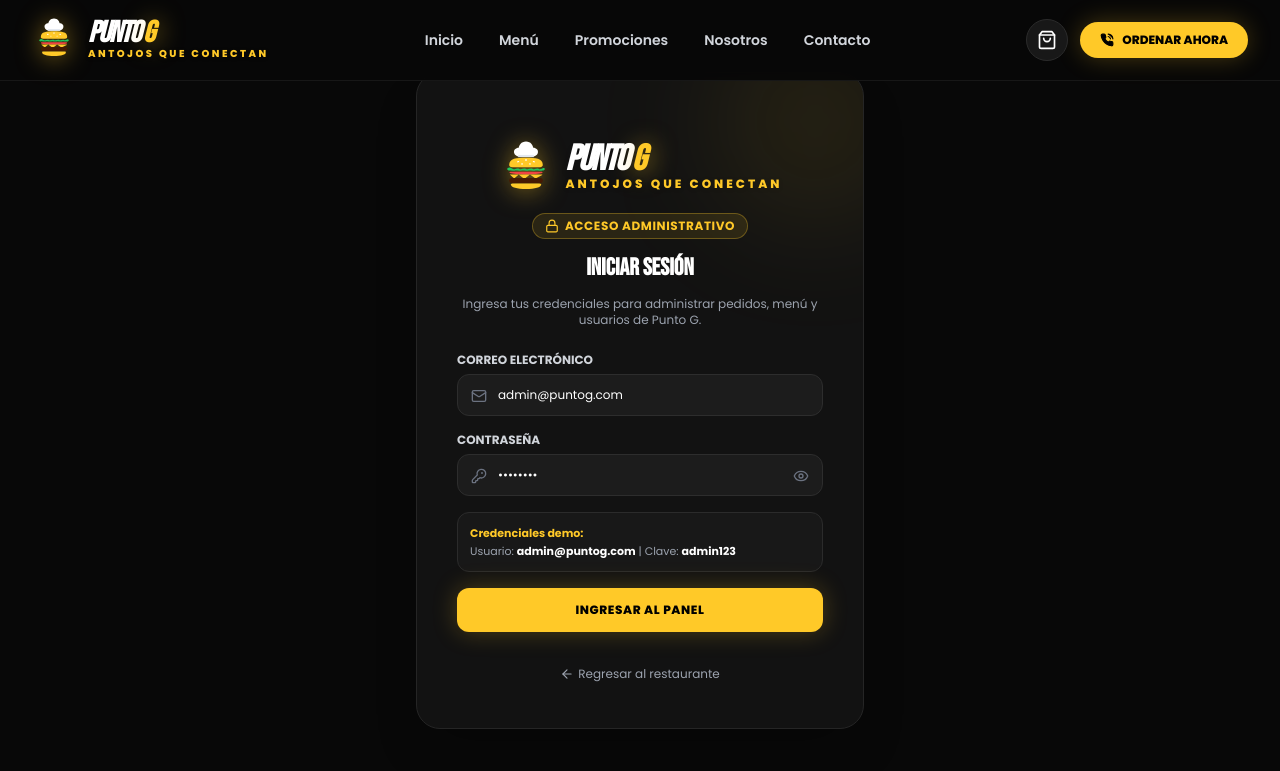
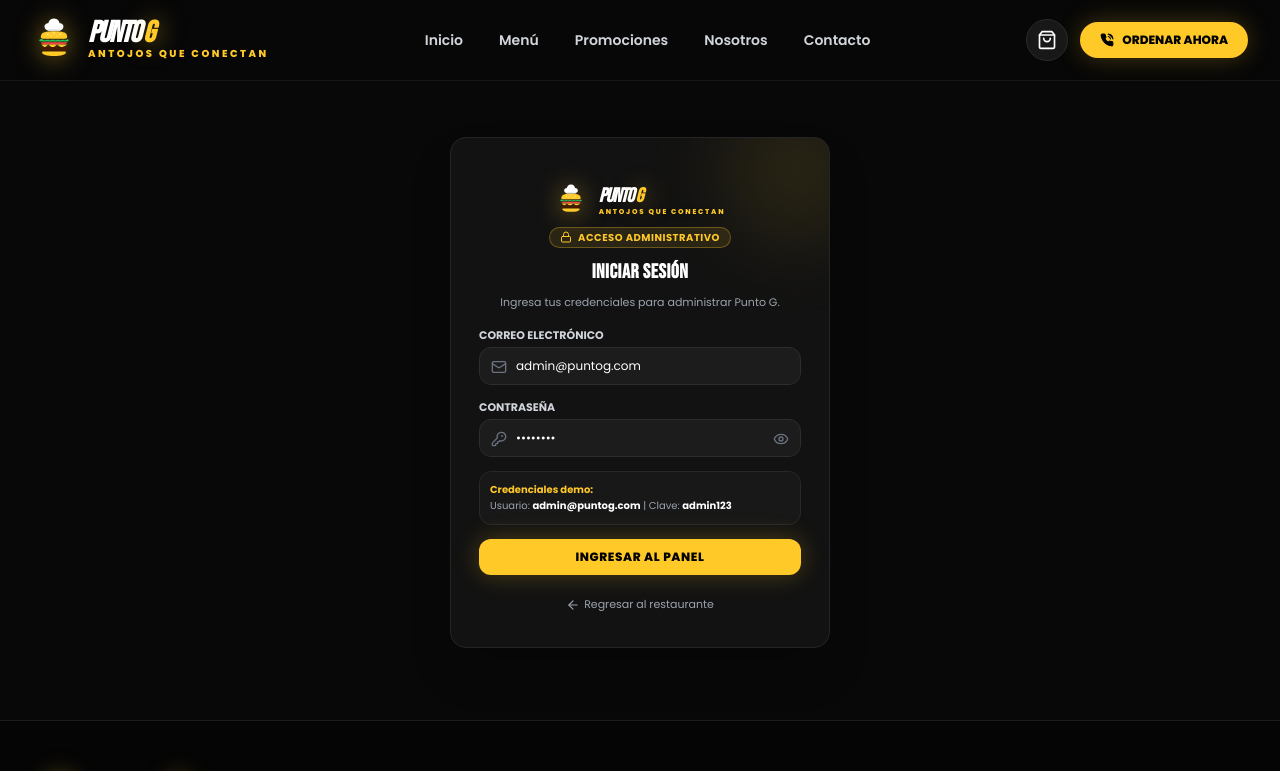
Before and after one commit to SarriaFreelancer/gastronegocios, a Next.js app: page /admin in a window 1280 px wide. Shown: the top 771 px of the page. Built offline with nearby package versions, Linux system fonts and the light colour scheme.

Commit message:
fix(admin): adjust login card spacing below navbar, compact layout and full visibility

```diff
--- a/src/app/admin/page.tsx
+++ b/src/app/admin/page.tsx
@@ -418,37 +418,37 @@ export default function AdminPage() {
   // ==================== LOGIN VIEW ====================
   if (!isAuthenticated) {
     return (
-      <div className="min-h-screen bg-[#080808] flex items-center justify-center p-4">
-        <div className="w-full max-w-md bg-[#121212] border border-[#252525] rounded-3xl p-8 sm:p-10 shadow-2xl space-y-6 relative overflow-hidden">
+      <div className="min-h-[calc(100vh-5rem)] bg-[#080808] flex items-center justify-center pt-24 sm:pt-28 pb-12 px-4">
+        <div className="w-full max-w-[380px] bg-[#121212] border border-[#252525] rounded-2xl p-6 sm:p-7 shadow-2xl space-y-4 relative overflow-hidden">
           {/* Subtle yellow ambient background glow */}
-          <div className="absolute -top-12 -right-12 w-48 h-48 bg-brand-yellow/10 rounded-full blur-3xl pointer-events-none" />
+          <div className="absolute -top-10 -right-10 w-36 h-36 bg-brand-yellow/10 rounded-full blur-2xl pointer-events-none" />
 
-          <div className="text-center space-y-3">
-            <div className="flex justify-center mb-2">
-              <Logo size="lg" />
+          <div className="text-center space-y-2">
+            <div className="flex justify-center mb-1">
+              <Logo size="sm" />
             </div>
-            <div className="inline-flex items-center gap-1.5 px-3 py-1 rounded-full bg-brand-yellow/10 border border-brand-yellow/30 text-brand-yellow text-xs font-bold uppercase tracking-wider">
-              <Lock className="w-3.5 h-3.5" />
+            <div className="inline-flex items-center gap-1.5 px-2.5 py-0.5 rounded-full bg-brand-yellow/10 border border-brand-yellow/30 text-brand-yellow text-[10px] font-bold uppercase tracking-wider">
+              <Lock className="w-3 h-3" />
               <span>Acceso Administrativo</span>
             </div>
-            <h1 className="text-2xl font-black uppercase text-white font-display">
+            <h1 className="text-xl font-black uppercase text-white font-display tracking-wide">
               INICIAR SESIÓN
             </h1>
-            <p className="text-xs text-gray-400">
-              Ingresa tus credenciales para administrar pedidos, menú y usuarios de Punto G.
+            <p className="text-[11px] text-gray-400">
+              Ingresa tus credenciales para administrar Punto G.
             </p>
           </div>
 
           {loginError && (
-            <div className="bg-red-500/20 border border-red-500/40 text-red-400 text-xs p-3 rounded-xl flex items-center gap-2">
+            <div className="bg-red-500/20 border border-red-500/40 text-red-400 text-xs p-2.5 rounded-xl flex items-center gap-2">
               <AlertCircle className="w-4 h-4 flex-shrink-0" />
               <span>{loginError}</span>
             </div>
           )}
 
-          <form onSubmit={handleLogin} className="space-y-4 text-xs">
+          <form onSubmit={handleLogin} className="space-y-3.5 text-xs">
             <div>
-              <label className="block text-gray-300 font-bold uppercase mb-1.5">
+              <label className="block text-gray-300 font-bold uppercase text-[11px] mb-1">
                 Correo Electrónico
               </label>
               <div className="relative">
@@ -458,14 +458,14 @@ export default function AdminPage() {
                   placeholder="admin@puntog.com"
                   value={loginEmail}
                   onChange={(e) => setLoginEmail(e.target.value)}
-                  className="w-full bg-[#1c1c1c] border border-[#2d2d2d] rounded-xl pl-10 pr-4 py-3 text-white placeholder-gray-500 focus:outline-none focus:border-brand-yellow text-xs"
+                  className="w-full bg-[#1c1c1c] border border-[#2d2d2d] rounded-xl pl-9 pr-3 py-2.5 text-white placeholder-gray-500 focus:outline-none focus:border-brand-yellow text-xs transition-colors"
                 />
-                <Mail className="w-4 h-4 text-gray-500 absolute left-3.5 top-3.5" />
+                <Mail className="w-4 h-4 text-gray-500 absolute left-3 top-3" />
               </div>
             </div>
 
             <div>
-              <label className="block text-gray-300 font-bold uppercase mb-1.5">
+              <label className="block text-gray-300 font-bold uppercase text-[11px] mb-1">
                 Contraseña
               </label>
               <div className="relative">
@@ -475,13 +475,13 @@ export default function AdminPage() {
                   placeholder="••••••••"
                   value={loginPassword}
                   onChange={(e) => setLoginPassword(e.target.value)}
-                  className="w-full bg-[#1c1c1c] border border-[#2d2d2d] rounded-xl pl-10 pr-10 py-3 text-white placeholder-gray-500 focus:outline-none focus:border-brand-yellow text-xs"
+                  className="w-full bg-[#1c1c1c] border border-[#2d2d2d] rounded-xl pl-9 pr-9 py-2.5 text-white placeholder-gray-500 focus:outline-none focus:border-brand-yellow text-xs transition-colors"
                 />
-                <KeyRound className="w-4 h-4 text-gray-500 absolute left-3.5 top-3.5" />
+                <KeyRound className="w-4 h-4 text-gray-500 absolute left-3 top-3" />
                 <button
                   type="button"
                   onClick={() => setShowPassword(!showPassword)}
-                  className="absolute right-3.5 top-3.5 text-gray-500 hover:text-white"
+                  className="absolute right-3 top-3 text-gray-500 hover:text-white transition-colors"
                 >
                   {showPassword ? <EyeOff className="w-4 h-4" /> : <Eye className="w-4 h-4" />}
                 </button>
@@ -489,21 +489,21 @@ export default function AdminPage() {
             </div>
 
             {/* Demo access hint */}
-            <div className="bg-[#181818] border border-[#2b2b2b] p-3 rounded-xl text-[11px] text-gray-400">
-              <span className="font-bold text-brand-yellow block mb-0.5">Credenciales demo:</span>
+            <div className="bg-[#181818] border border-[#282828] p-2.5 rounded-xl text-[10px] text-gray-400">
+              <span className="font-bold text-brand-yellow block">Credenciales demo:</span>
               <span>Usuario: <strong className="text-white">admin@puntog.com</strong> | Clave: <strong className="text-white">admin123</strong></span>
             </div>
 
             <button
               type="submit"
-              className="w-full py-3.5 bg-brand-yellow hover:bg-brand-yellowHover text-black font-black text-xs uppercase tracking-wider rounded-xl shadow-glow transition-all transform hover:scale-[1.02] active:scale-[0.98] mt-2"
+              className="w-full py-2.5 bg-brand-yellow hover:bg-brand-yellowHover text-black font-black text-xs uppercase tracking-wider rounded-xl shadow-glow transition-all transform hover:scale-[1.01] active:scale-[0.99] mt-1"
             >
               INGRESAR AL PANEL
             </button>
           </form>
 
-          <div className="text-center pt-2">
-            <Link href="/" className="text-xs text-gray-400 hover:text-brand-yellow transition-colors inline-flex items-center gap-1">
+          <div className="text-center pt-1">
+            <Link href="/" className="text-[11px] text-gray-400 hover:text-brand-yellow transition-colors inline-flex items-center gap-1">
               <ArrowLeft className="w-3.5 h-3.5" />
               <span>Regresar al restaurante</span>
             </Link>
```
